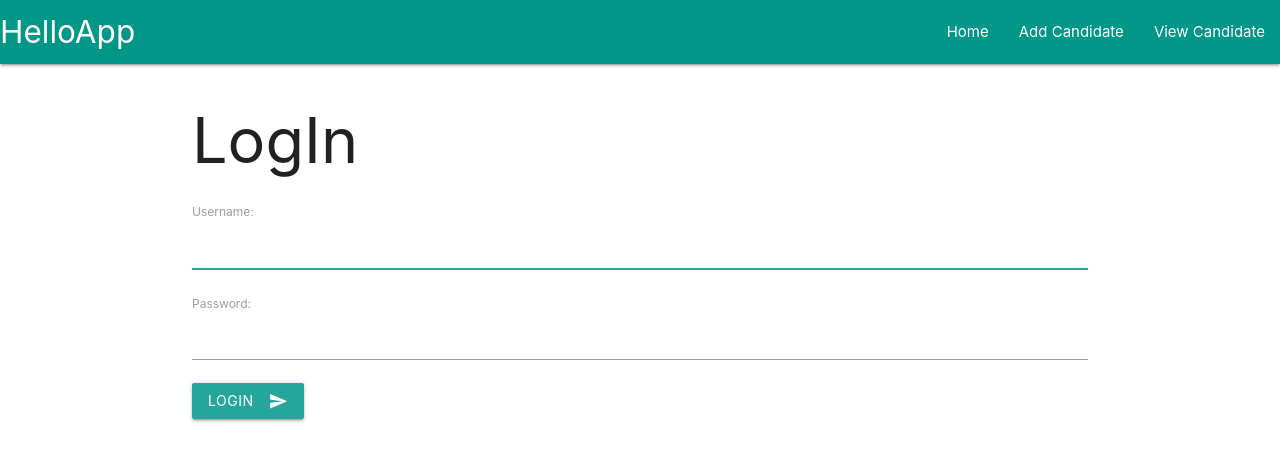
After one commit to archeranimesh/django-programink, a Django app: page /login/ in a window 1280 px wide. The commit adds this page. Shown: the top 461 px of the page. Run offline with Django 3.2, Linux system fonts and the light colour scheme.

Commit message:
📦 NEW: User Registration, login and logout

```diff
--- a/SRC/02_class/HelloWorld/HelloApp/templates/index.html
+++ b/SRC/02_class/HelloWorld/HelloApp/templates/index.html
@@ -1,7 +1,7 @@
 {% extends 'base.html' %}
 {% load static %}
 {% block content %}
-<h1>HelloApp</h1>
+<h1>HelloApp {{request.user.username}}</h1>
 
 <div class="row">
     <!-- Card 1 -->
--- /dev/null
+++ b/SRC/02_class/HelloWorld/HelloApp/templates/login.html
@@ -0,0 +1,10 @@
+{% extends 'base.html' %}
+{% block content %}
+<h1>LogIn</h1>
+<form method="post">{% csrf_token %}
+    {{form.as_p}}
+    <button class="btn waves-effect waves-light" type="submit" name="">Login
+        <i class="material-icons right">send</i>
+    </button>
+</form>
+{% endblock %}
--- a/SRC/02_class/HelloWorld/HelloApp/urls.py
+++ b/SRC/02_class/HelloWorld/HelloApp/urls.py
@@ -6,4 +6,7 @@ urlpatterns = [
     path("", views.index),
     path("addcandidate/", views.addcandidate),
     path("viewcandidates/", views.viewcandidates),
+    path("register/", views.register),
+    path("logout/", views.logout_req),
+    path("login/", views.login_req),
 ]
--- a/SRC/02_class/HelloWorld/HelloApp/views.py
+++ b/SRC/02_class/HelloWorld/HelloApp/views.py
@@ -1,6 +1,9 @@
 from django.shortcuts import render, redirect
 from django.core.paginator import Paginator
-from .forms import HelloCandidateForm
+from django.contrib.auth.forms import UserCreationForm, AuthenticationForm
+from django.contrib.auth import logout, authenticate, login
+from django.contrib import messages
+from .forms import HelloCandidateForm, NewUserForm
 from .models import HelloCustomer
 
 
@@ -32,6 +35,47 @@ def viewcandidates(request):
     return render(request, "viewcandidates.html", {"page_object": page_object})
 
 
+def register(request):
+    if request.method == "POST":
+        form = NewUserForm(request.POST)
+        if form.is_valid():
+            user = form.save()
+            username = form.cleaned_data.get("username")
+            login(request, user)
+            return redirect("/")
+        else:
+            for msg in form.error_messages:
+                print(form.error_messages[msg])
+            return render(request, "register.html", {"form": form})
+    form = NewUserForm
+    return render(request, "register.html", {"form": form})
+
+
+def logout_req(request):
+    logout(request)
+    messages.info(request, "Logged out sucessfully")
+    return redirect("/")
+
+
+def login_req(request):
+    if request.method == "POST":
+        form = AuthenticationForm(request=request, data=request.POST)
+        if form.is_valid():
+            username = form.cleaned_data.get("username")
+            password = form.cleaned_data.get("password")
+            user = authenticate(username=username, password=password)
+            if user is not None:
+                login(request, user)
+                messages.info(request, f"You are now logged in as {username}")
+                return redirect("/")
+            else:
+                messages.error(request, "Invalid username or password.")
+        else:
+            messages.error(request, "Invalid username or password.")
+    form = AuthenticationForm()
+    return render(request, "login.html", {"form": form})
+
+
 # View Candidate query
 # Below code is for query sets.
 # q = HelloCustomer.objects.values("full_name", "phone", "email", "dob")
```
Also changed, not shown: SRC/02_class/HelloWorld/HelloApp/forms.py (+17 -0 lines), SRC/02_class/HelloWorld/HelloApp/templates/register.html (added, +10 -0 lines).
